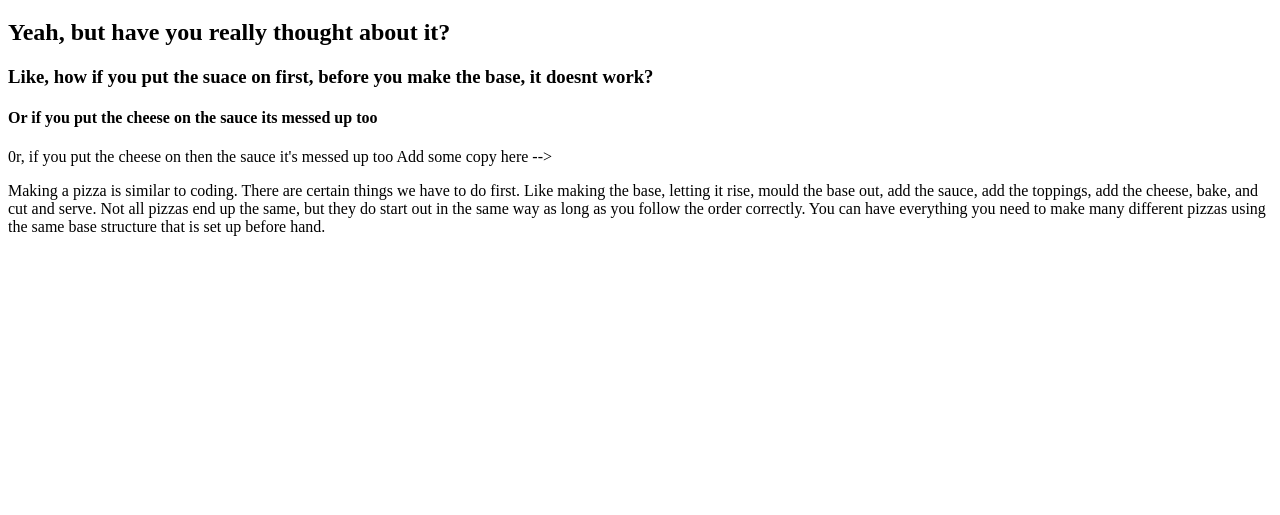
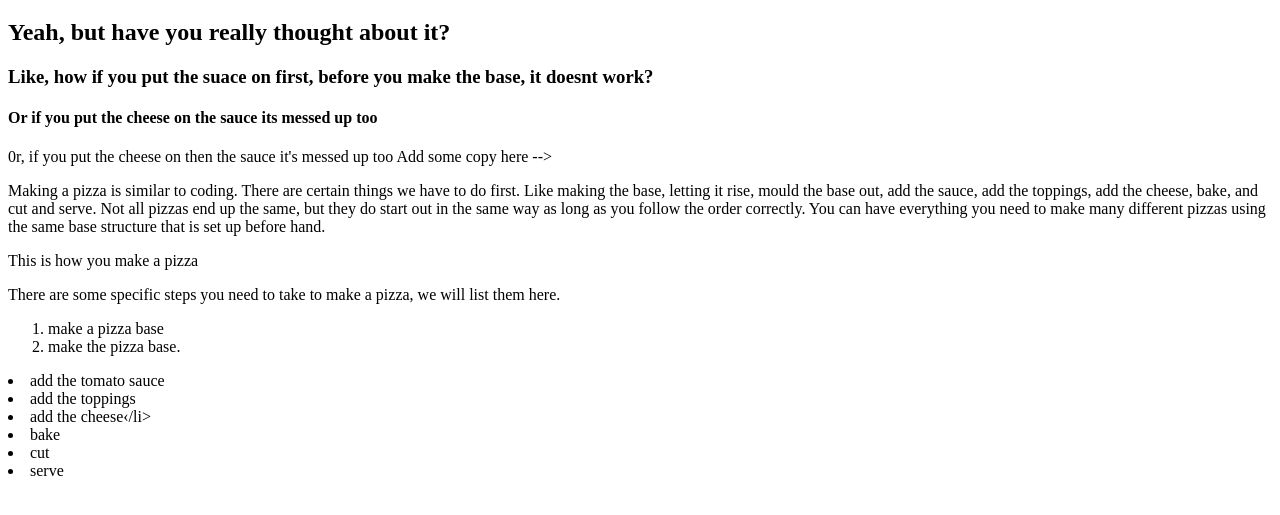
Before and after one commit to Laurenshearman/HTML..CSS, a plain HTML site: page index.html in a window 1280 px wide. Shown: the part 61-576 px from the top of the page. Drawn offline with Linux system fonts and the light colour scheme.

Commit message:
added list

```diff
--- a/index.html
+++ b/index.html
@@ -25,5 +25,22 @@ Add some copy here -->
       but they do start out in the same way as long as you follow the order correctly.
       You can have everything you need to make many
       different pizzas using the same base structure that is set up before hand.</p>
+
+      </h5>This is how you make a pizza</h5>
+      <p>There are some specific steps you need to take to make a pizza, we will list them here.</p>
+
+        <ol>
+            <li>make a pizza base</li>
+
+
+             <li>make the pizza base.</ol>
+            <Li>add the tomato sauce</li>
+            <li>add the toppings</li>
+            <Li>add the cheese‹/li>
+            <li>bake</11>
+            <li>cut</li>
+            <li>serve</li>
+                </ol>
+
 </body>
 </html>
```
